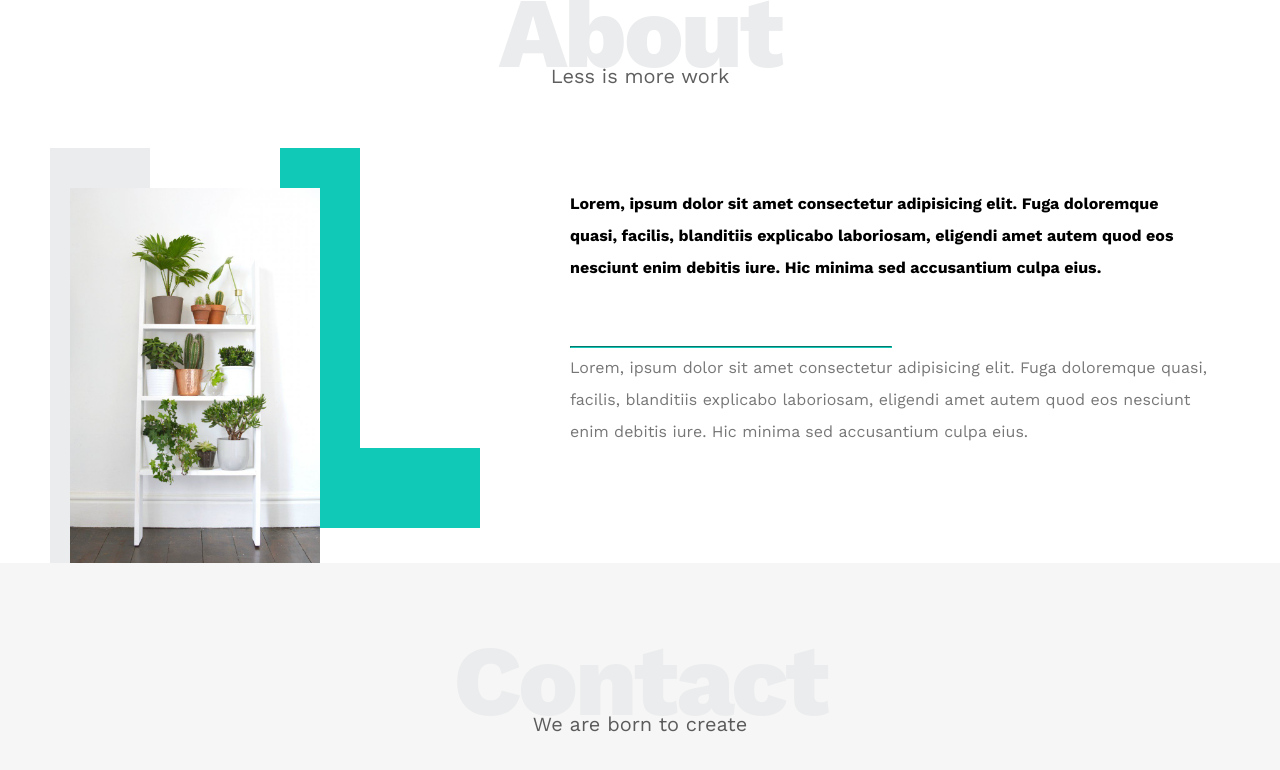
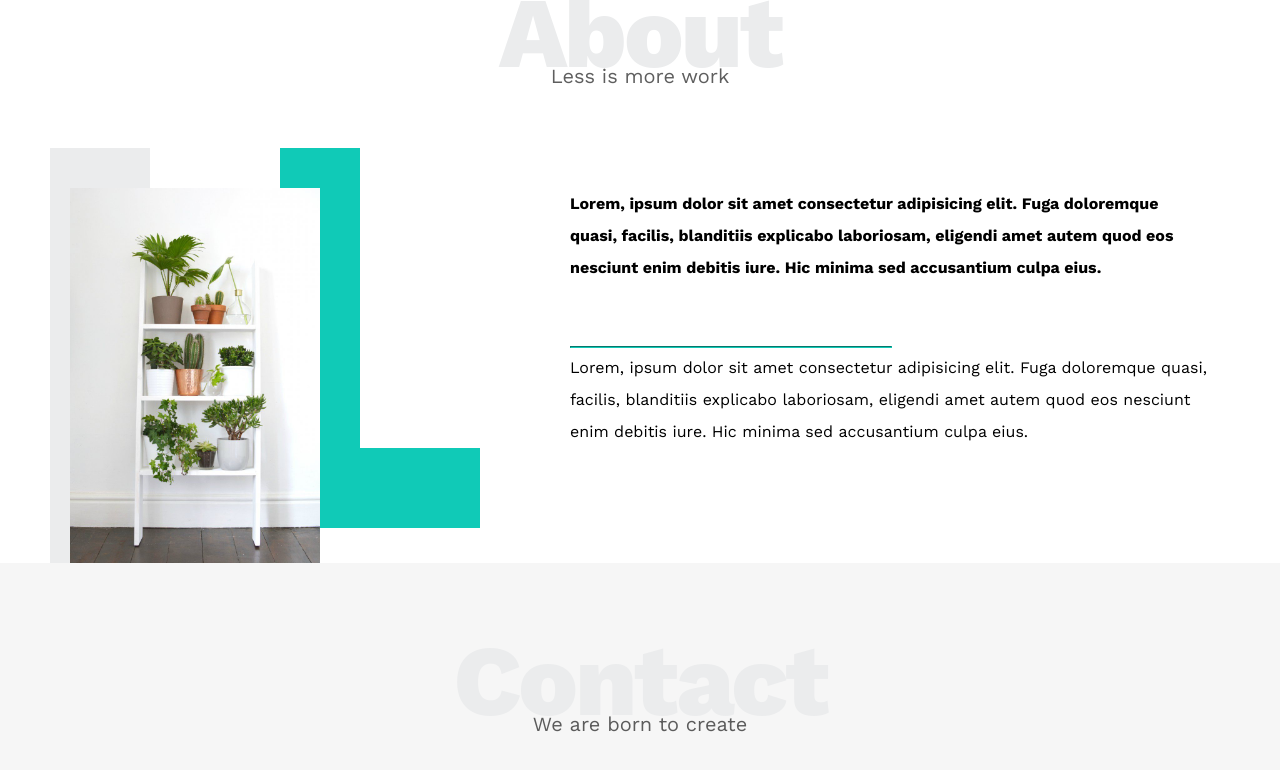
Before and after one commit to Khaled-mohamed-96/HTML_CSS_Template_One, a plain HTML site: page index.html in a window 1280 px wide. In both pictures the pointer is over the element 890 px from the left and 3057 px from the top of the page. Shown: the part 2657-3427 px from the top of the page. Drawn offline with nearby package versions, Linux system fonts and the light colour scheme.

Commit message:
Update leon.css "New transition"

```diff
--- a/css/leon.css
+++ b/css/leon.css
@@ -431,8 +431,11 @@ gap: 20px;
       .about .about-content .text p:last-of-type {
         line-height: 2;
         color: #777;
+       transition: 1s ;
       }
-
+      .about .about-content .text p:last-of-type:hover {
+             color : black ;
+            }
 
 
 
```
